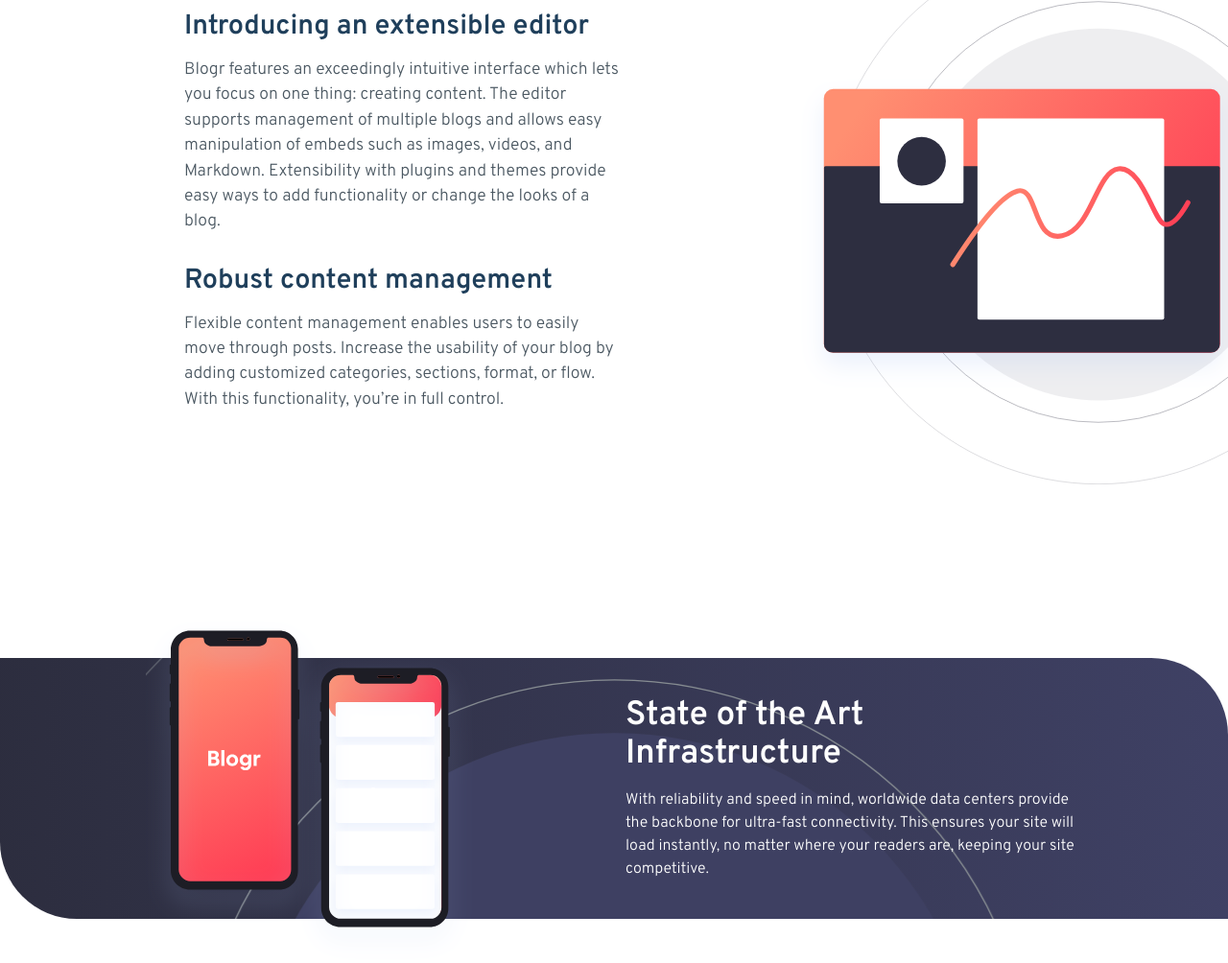
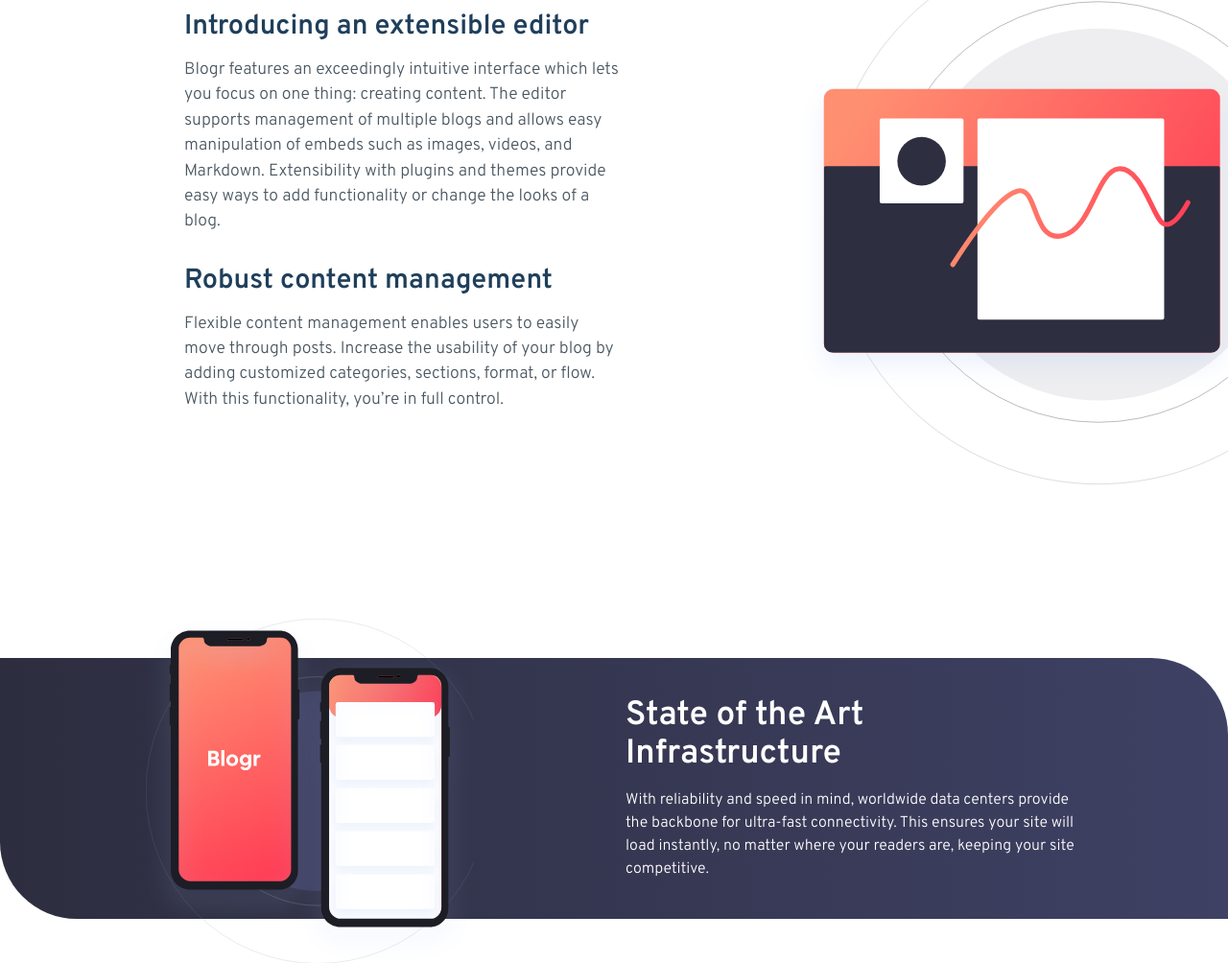
Before and after one commit to AtillaDev/Blogr-Landing-Page, a website: page index.html in a window 1280 px wide. Shown: the part 802-1806 px from the top of the page at 96% size. Drawn offline with Linux system fonts and the light colour scheme.

Commit message:
experimenting with the circles

```diff
--- a/index.html
+++ b/index.html
@@ -115,7 +115,7 @@
     </header>
 
     <!-- Features Section -->
-    <section id="features" class="">
+    <section id="features" class="z=4">
       <!-- Heading -->
       <h2
         class="text-veryDarkBlue text-[1.6rem] leading-tight text-center font-[600] px-10 pt-24 md:text-4xl"
@@ -185,7 +185,7 @@
         <!-- CTA Image -->
         <img
           src="./images/illustration-phones.svg"
-          class="mt-[-50%] z-10 sm:mt-[0] sm:w-[50%] lg:w-[35%] sm:absolute sm:left-0 xl:left-[0rem] sm:top-[-15%]"
+          class="cta-image mt-[-50%] z-10 sm:mt-[0] sm:w-[50%] lg:w-[35%] sm:absolute sm:left-0 xl:left-[0rem] sm:top-[-15%]"
           alt=""
         />
         <!-- CTA Text -->
--- a/input.css
+++ b/input.css
@@ -21,10 +21,15 @@
   background: linear-gradient(hsl(237, 17%, 21%), hsl(237, 23%, 32%));
 }
 
+.cta-image {
+  background-image: url("../images/bg-pattern-circles.svg");
+  background-size: cover;
+}
+
 .bg-circle {
-  background-image: url("../images/bg-pattern-circles.svg");
-  /* background-size: cover; */
-  background-size: 135%;
+  /* background-image: url("../images/bg-pattern-circles.svg"); */
+  background-size: cover;
+  background-size: 100%;
   background-position: 50% -200px;
   background-repeat: no-repeat;
 }
@@ -44,4 +49,8 @@
       hsl(237, 23%, 32%)
     );
   }
+  .bg-circle {
+    background-image: none;
+    /* background-size: cover; */
+  }
 }
```
Also changed, not shown: dist/output.css.
